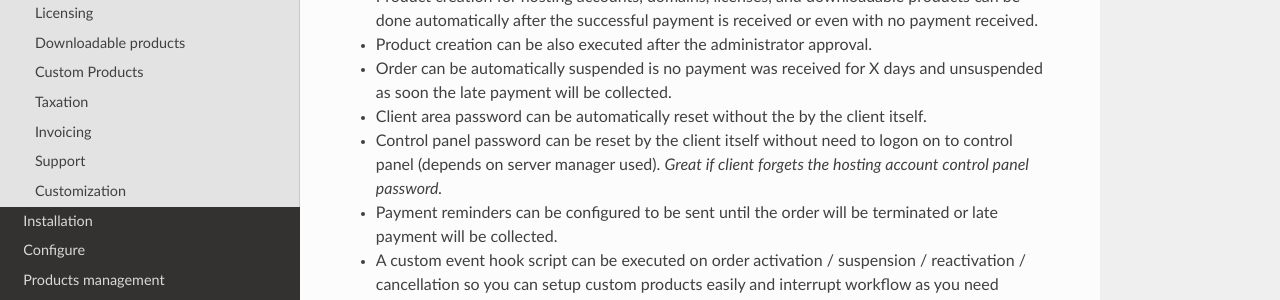
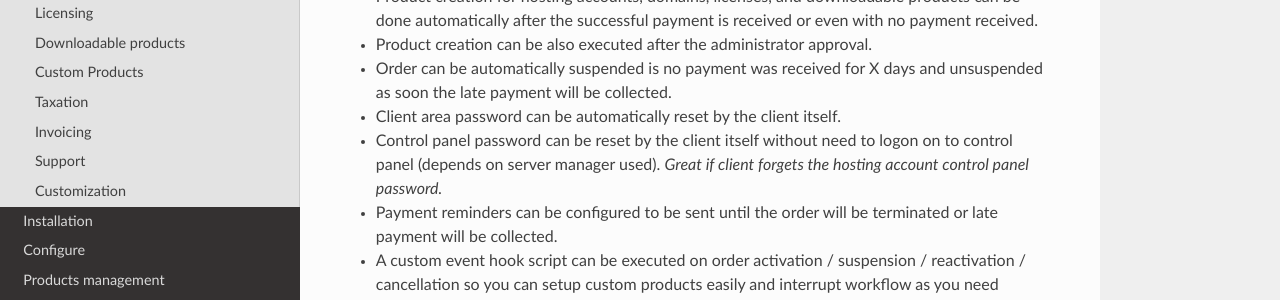
Before and after one commit to boxbilling/docs, a Sphinx documentation site: the page built from docs/reference/introduction.rst, in a window 1280 px wide and 900 px high, scrolled down 368 px. Shown: the part 151-451 px from the top of the window. Built offline with Sphinx 7.4.7 and the Read the Docs theme 2.0.0, drawn with Linux system fonts in a browser that asks for light colours.

Commit message:
fix error, two words that shouldn't be here

```diff
--- a/docs/reference/introduction.rst
+++ b/docs/reference/introduction.rst
@@ -17,7 +17,7 @@ Automation
 * Product creation for hosting accounts, domains, licenses, and downloadable products can be done automatically after the successful payment is received or even with no payment received.
 * Product creation can be also executed after the administrator approval.
 * Order can be automatically suspended is no payment was received for X days and unsuspended as soon the late payment will be collected.
-* Client area password can be automatically reset without the by the client itself.
+* Client area password can be automatically reset by the client itself.
 * Control panel password can be reset by the client itself without need to logon on to control panel (depends on server manager used). *Great if client forgets the hosting account control panel password.*
 * Payment reminders can be configured to be sent until the order will be terminated or late payment will be collected.
 * A custom event hook script can be executed on order activation / suspension / reactivation / cancellation so you can setup custom products easily and interrupt workflow as you need
```
